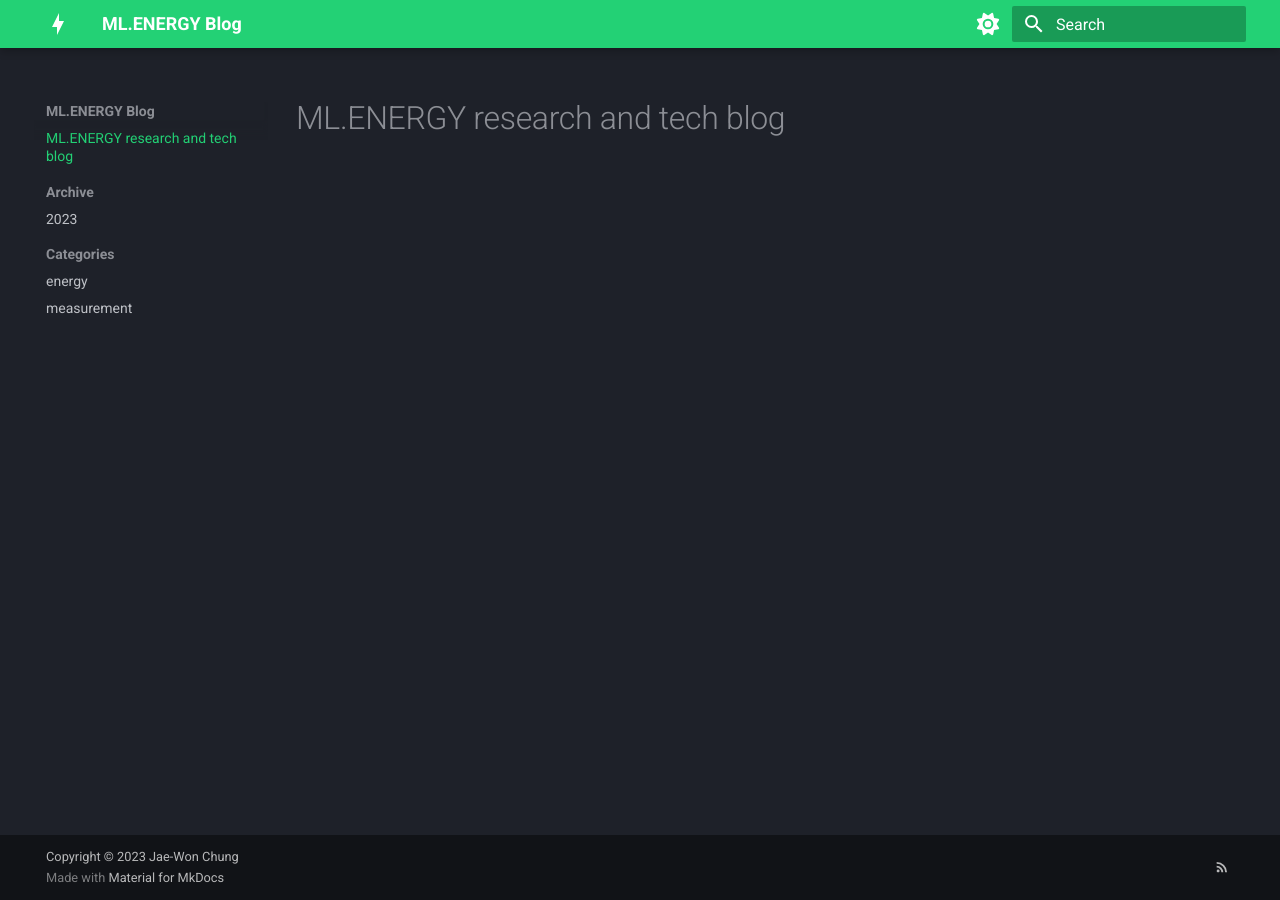
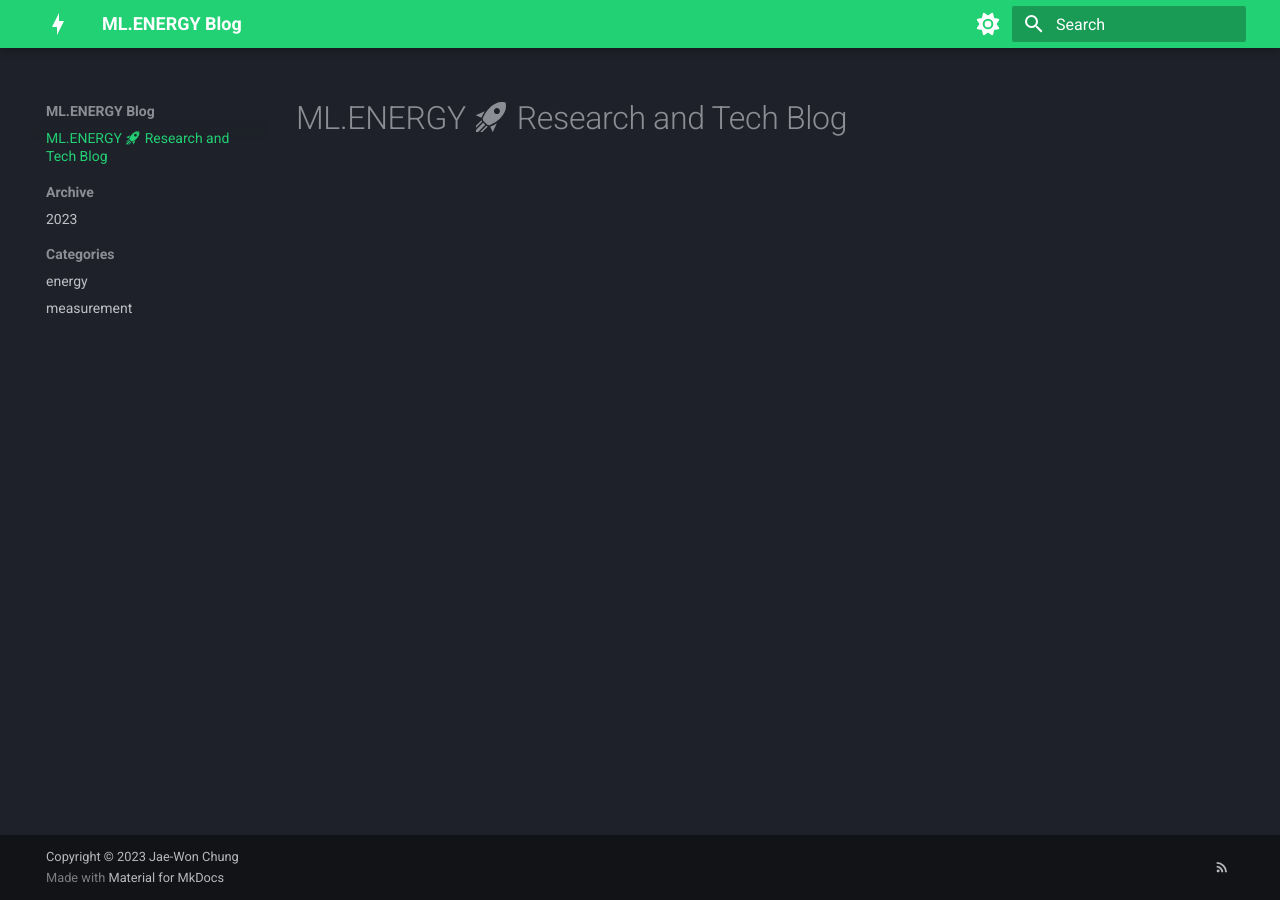
Before and after one commit to ml-energy/blog, an MkDocs documentation site: the page built from docs/index.md, in a window 1280 px wide. Built offline with MkDocs 1.6.1 and Material for MkDocs 9.7.7, drawn with Linux system fonts in a browser that asks for light colours; plug-ins that fetch from the network failed and are left out.

Commit message:
Add a cute emoji

```diff
--- a/mkdocs.yml
+++ b/mkdocs.yml
@@ -66,6 +66,9 @@ markdown_extensions:
       generic: true
   - pymdownx.tabbed:
       alternate_style: true
+  - pymdownx.emoji:
+      emoji_index: !!python/name:materialx.emoji.twemoji
+      emoji_generator: !!python/name:materialx.emoji.to_svg
 
 nav:
   - index.md
```
Also changed, not shown: docs/index.md (+1 -1 lines).
